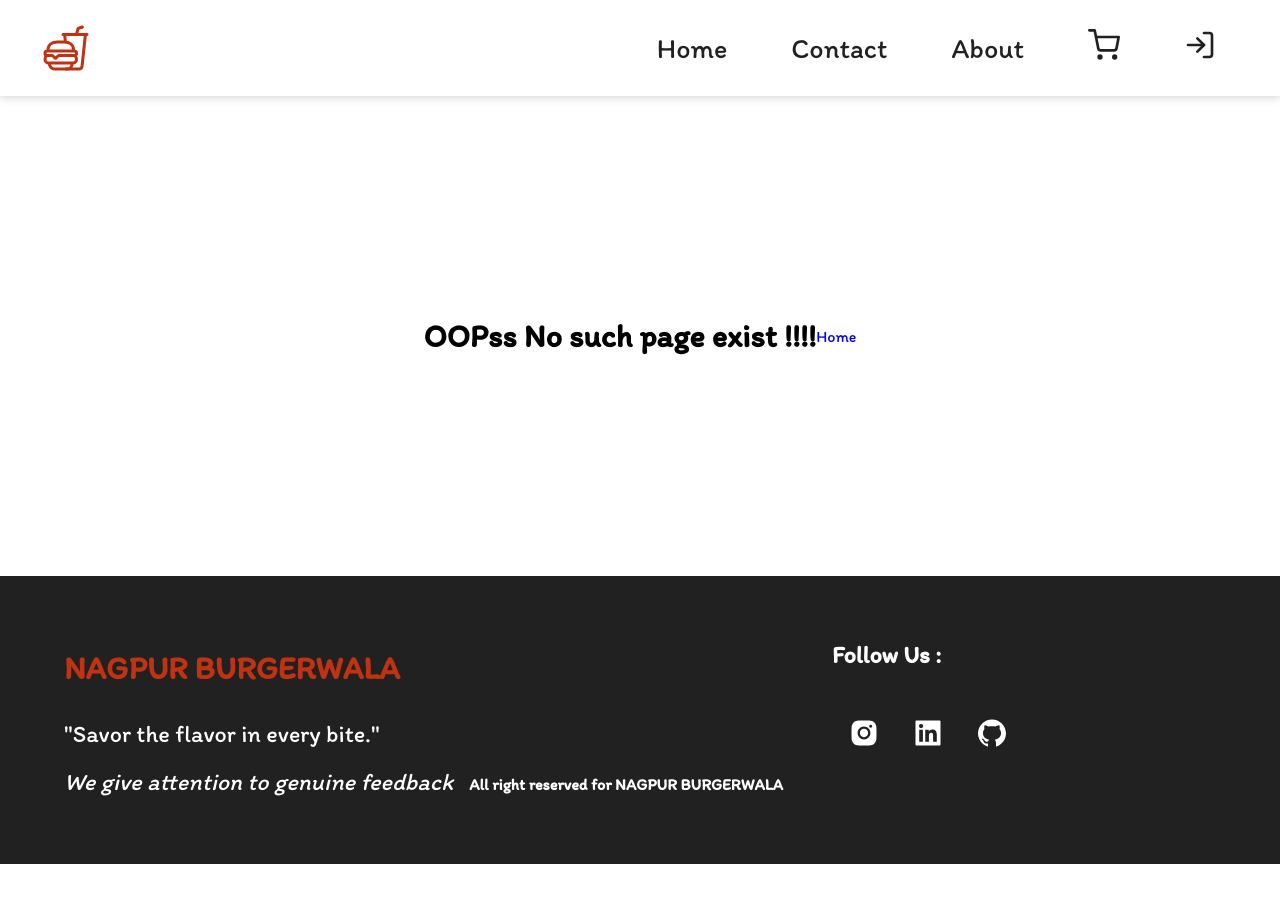
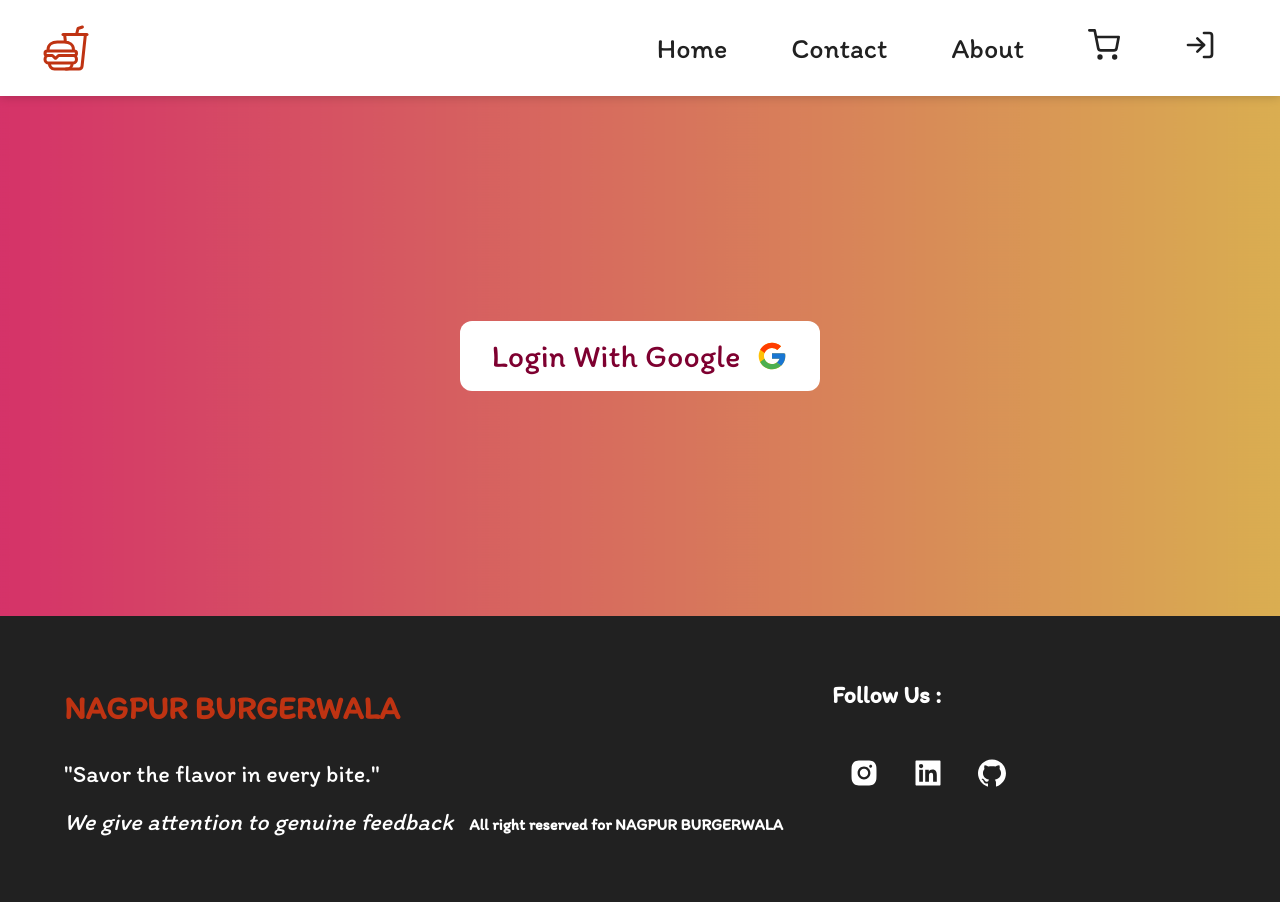
Before and after one commit to Aksh-007/burger-ecommerce, a React (Create React App) app in the folder client/: page /login in a window 1280 px wide. Before the commit the page ends 864 px from the top, so only its background shows below. Built offline with nearby package versions, Linux system fonts and the light colour scheme.

Commit message:
added login with google page

```diff
--- a/client/src/App.js
+++ b/client/src/App.js
@@ -10,6 +10,7 @@ import Checkout from "./components/cart/Checkout.jsx";
 import ConfirmOrder from "./components/cart/ConfirmOrder.jsx";
 import ErrorHandler from "./components/cart/ErrorHandler.jsx";
 import PaymentSucceed from "./components/cart/PaymentSucceed.jsx";
+import Login from "./login/Login.jsx";
 import "../src/style/app.scss"
 import "../src/style/header.scss"
 import "../src/style/home.scss"
@@ -21,6 +22,7 @@ import "../src/style/cart.scss"
 import "../src/style/checkout.scss"
 import "../src/style/confirmOrder.scss"
 import "../src/style/paymentSucceed.scss"
+import "../src/style/login.scss"
 
 function App() {
   return (
@@ -35,6 +37,7 @@ function App() {
           <Route path='/checkout' element={<Checkout/>}/>
           <Route path='/confirmorder' element={<ConfirmOrder/>}/>
           <Route path='/paymentsucceed' element={<PaymentSucceed/>}/>
+          <Route path='/login' element={<Login/>}/>
           <Route path='*' element={<ErrorHandler/>}/>
         </Routes>
         <Footer/>
--- /dev/null
+++ b/client/src/login/Login.jsx
@@ -0,0 +1,21 @@
+import React from "react";
+import { motion } from "framer-motion";
+import {FcGoogle} from 'react-icons/fc'
+
+const Login = () => {
+  return (
+    <section className="login">
+      <motion.button
+      initial={{
+         y:'-100vh'
+      }}
+      animate={{y:0}}
+      >
+        Login With Google
+        <FcGoogle/>
+      </motion.button>
+    </section>
+  );
+};
+
+export default Login;
--- /dev/null
+++ b/client/src/style/login.scss
@@ -0,0 +1,32 @@
+@import "colors";
+
+.login {
+  height: 65vh;
+  width: 100%;
+  background-image: url("../assets//bg.png");
+  background-repeat: no-repeat;
+  background-size: cover;
+  display: flex;
+  justify-content: center;
+  align-items: center;
+
+  > button {
+    background-color: #fff;
+    color: $redDark;
+    border: none;
+    border-radius: 12px;
+    align-items: center;
+    padding: 1rem 2rem;
+    font-size: 2rem;
+    display: flex;
+    cursor: pointer;
+
+    > svg {
+    margin-left: 1rem;
+    }
+
+    &:hover{
+        color: $dark;
+    }
+  }
+}
```
